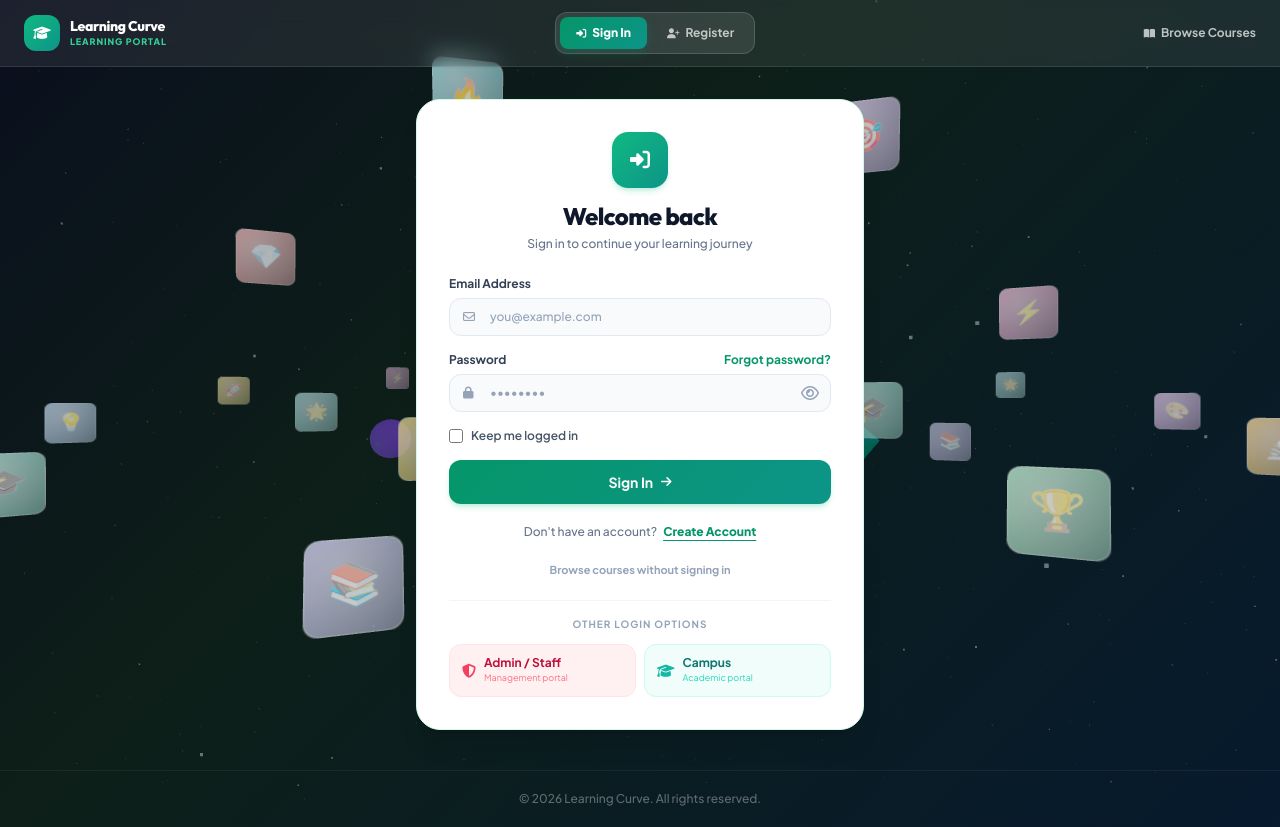
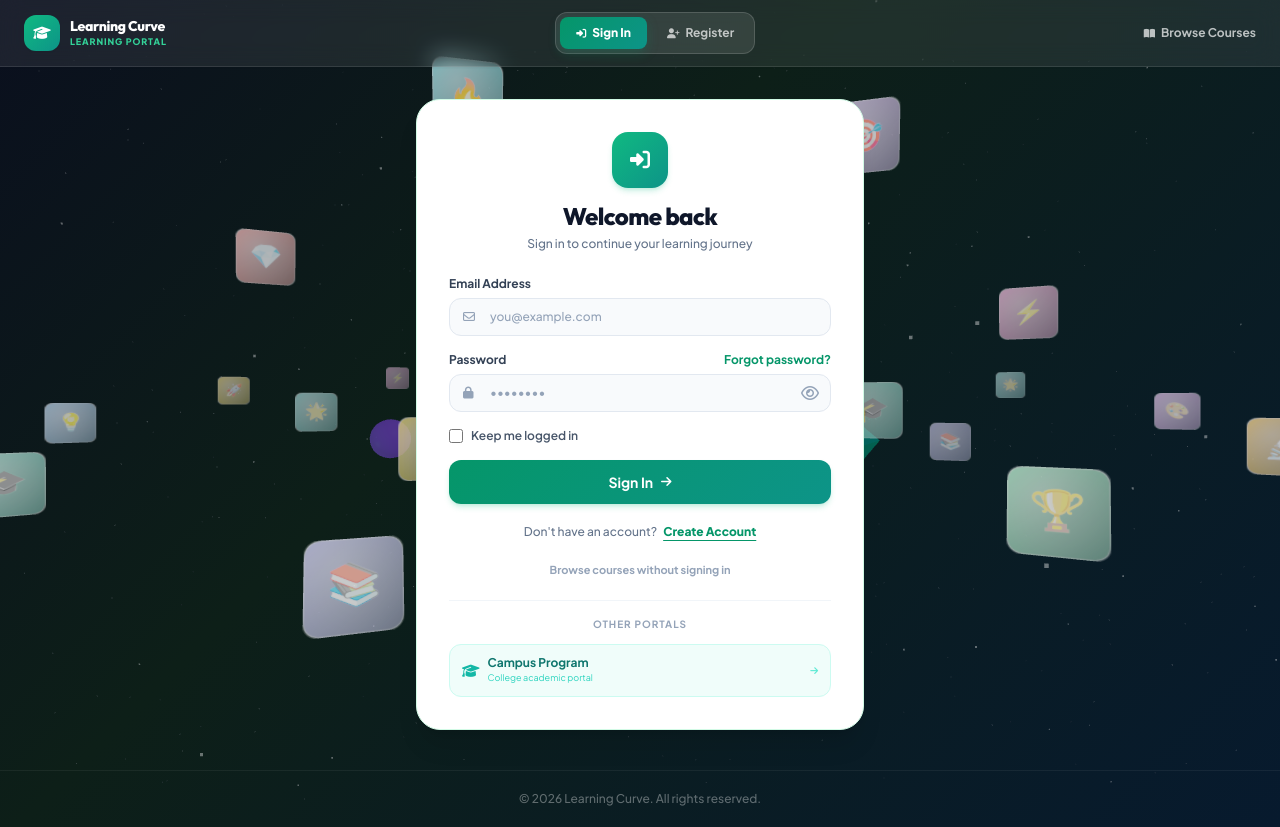
Before and after one commit to redmiinternalstorage-ux/learning_system, a Laravel app: page /login in a window 1280 px wide. Run offline with Laravel 12, Linux system fonts and the light colour scheme; data comes from the database, SQL or seed files in the repository; some libraries are stand-ins or nearby versions.

Commit message:
feat: college admin portal + login cleanup

```diff
--- a/resources/views/auth/login-content.blade.php
+++ b/resources/views/auth/login-content.blade.php
@@ -70,25 +70,16 @@
         </p>
 
         <div class="mt-5 pt-4 border-t border-slate-100">
-            <p class="text-[10px] text-center font-bold text-slate-400 uppercase tracking-widest mb-3">Other Login Options</p>
-            <div class="grid grid-cols-2 gap-2">
-                <a href="{{ route('admin.login') }}"
-                   class="flex items-center gap-2 px-3 py-2.5 rounded-xl border border-rose-100 bg-rose-50 hover:bg-rose-100 text-rose-700 transition text-xs font-bold">
-                    <i class="fa-solid fa-shield-halved text-rose-500 text-sm"></i>
-                    <div>
-                        <p class="font-bold leading-tight">Admin / Staff</p>
-                        <p class="text-[9px] text-rose-400 font-normal">Management portal</p>
-                    </div>
-                </a>
-                <a href="{{ route('campus.login') }}"
-                   class="flex items-center gap-2 px-3 py-2.5 rounded-xl border border-teal-100 bg-teal-50 hover:bg-teal-100 text-teal-700 transition text-xs font-bold">
-                    <i class="fa-solid fa-graduation-cap text-teal-500 text-sm"></i>
-                    <div>
-                        <p class="font-bold leading-tight">Campus</p>
-                        <p class="text-[9px] text-teal-400 font-normal">Academic portal</p>
-                    </div>
-                </a>
-            </div>
+            <p class="text-[10px] text-center font-bold text-slate-400 uppercase tracking-widest mb-3">Other Portals</p>
+            <a href="{{ route('campus.login') }}"
+               class="flex items-center gap-2 px-3 py-2.5 rounded-xl border border-teal-100 bg-teal-50 hover:bg-teal-100 text-teal-700 transition text-xs font-bold w-full">
+                <i class="fa-solid fa-graduation-cap text-teal-500 text-sm"></i>
+                <div>
+                    <p class="font-bold leading-tight">Campus Program</p>
+                    <p class="text-[9px] text-teal-400 font-normal">College academic portal</p>
+                </div>
+                <i class="fa-solid fa-arrow-right text-[9px] text-teal-300 ml-auto"></i>
+            </a>
         </div>
     </div>
 </div>
```
